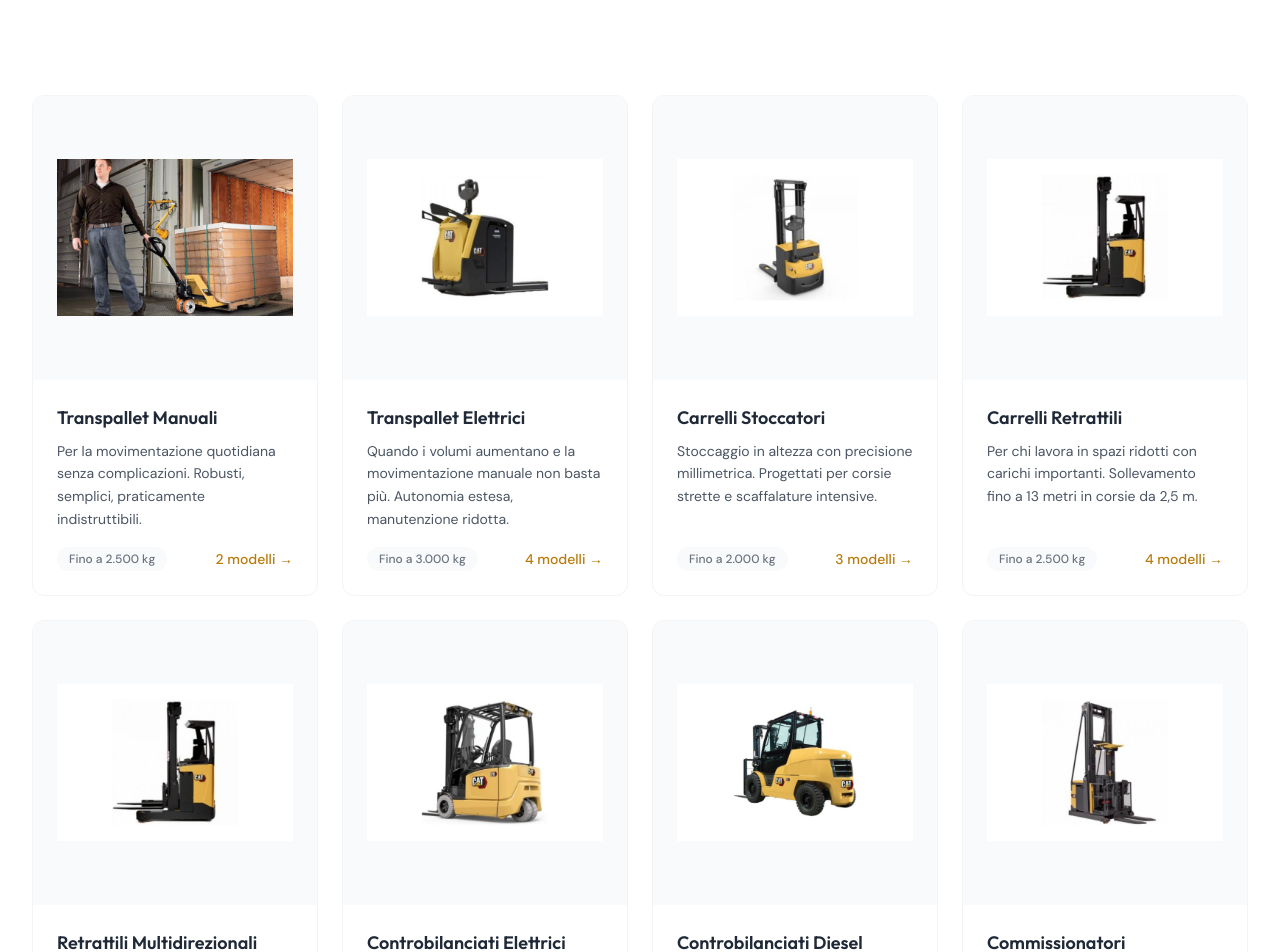
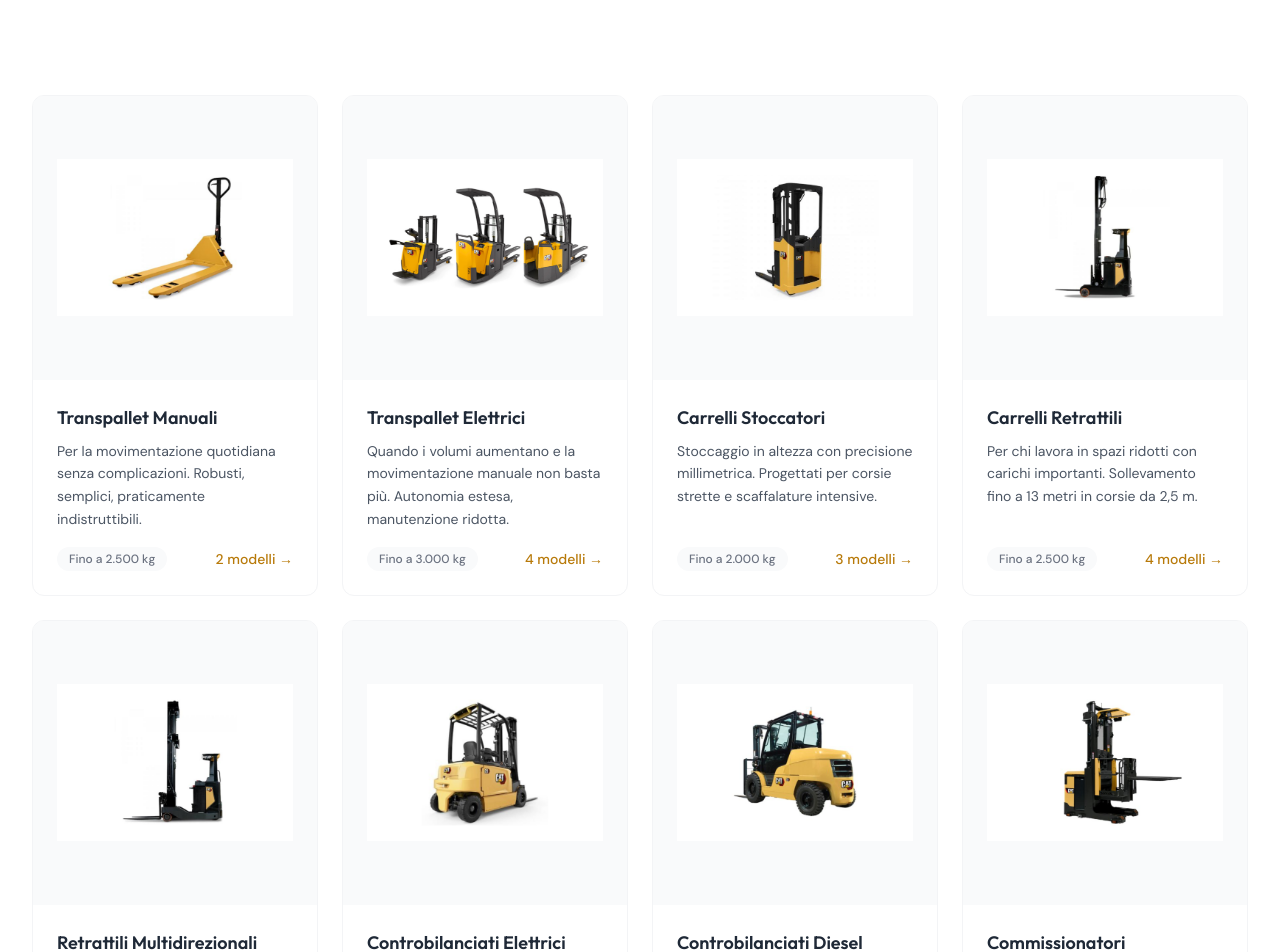
Before and after one commit to null-runner/nuova-tcm-demo, a Next.js app: page /catalogo in a window 1280 px wide. Shown: the part 420-1372 px from the top of the page. Built offline with nearby package versions, Linux system fonts and the light colour scheme.

Commit message:
fix: replace catalog thumbnails with clean product-only images
All category cards now use product photos from subfolders
Removed image with person (transpallet-manuali)
Consistent CAT product shots on clean backgrounds

```diff
--- a/src/app/catalogo/page.tsx
+++ b/src/app/catalogo/page.tsx
@@ -16,8 +16,8 @@ const categories = [
     description: "Per la movimentazione quotidiana senza complicazioni. Robusti, semplici, praticamente indistruttibili.",
     portata: "Fino a 2.500 kg",
     models: 2,
-    image: "/images/catalog/transpallet-manuali.png",
-    alt: "Transpallet manuale CAT®",
+    image: "/images/catalog/transpallet-manuali/C25-transpallet-manuale.png",
+    alt: "Transpallet manuale CAT® C25",
     href: "/catalogo/transpallet-manuali",
   },
   {
@@ -25,8 +25,8 @@ const categories = [
     description: "Quando i volumi aumentano e la movimentazione manuale non basta più. Autonomia estesa, manutenzione ridotta.",
     portata: "Fino a 3.000 kg",
     models: 4,
-    image: "/images/catalog/transpallet-elettrici.png",
-    alt: "Transpallet elettrico CAT®",
+    image: "/images/catalog/transpallet-elettrici/NPV20-25N3-product.png",
+    alt: "Transpallet elettrico CAT® NPV20-25N3",
     href: "/catalogo/transpallet-elettrici",
   },
   {
@@ -34,8 +34,8 @@ const categories = [
     description: "Stoccaggio in altezza con precisione millimetrica. Progettati per corsie strette e scaffalature intensive.",
     portata: "Fino a 2.000 kg",
     models: 3,
-    image: "/images/catalog/stoccatori.png",
-    alt: "Stoccatore elettrico CAT® con montante",
+    image: "/images/catalog/stoccatori/NSR12-20N2-product.png",
+    alt: "Stoccatore elettrico CAT® NSR12-20N2",
     href: "/catalogo/stoccatori",
   },
   {
@@ -43,8 +43,8 @@ const categories = [
     description: "Per chi lavora in spazi ridotti con carichi importanti. Sollevamento fino a 13 metri in corsie da 2,5 m.",
     portata: "Fino a 2.500 kg",
     models: 4,
-    image: "/images/catalog/retrattili.png",
-    alt: "Carrello retrattile CAT® vista laterale",
+    image: "/images/catalog/retrattili/NR14-25-SCHX-N2-product.png",
+    alt: "Carrello retrattile CAT® NR14-25",
     href: "/catalogo/retrattili",
   },
   {
@@ -52,8 +52,8 @@ const categories = [
     description: "Ideali per la movimentazione di carichi lunghi in spazi ristretti. Versatilità in ogni direzione.",
     portata: "Fino a 2.500 kg",
     models: 2,
-    image: "/images/catalog/retrattili.png",
-    alt: "Carrello retrattile multidirezionale CAT®",
+    image: "/images/catalog/retrattili-multidirezionali/NRM20-25N2-product.png",
+    alt: "Carrello retrattile multidirezionale CAT® NRM20-25N2",
     href: "/catalogo/retrattili-multidirezionali",
   },
   {
@@ -61,7 +61,7 @@ const categories = [
     description: "Potenza senza emissioni. La scelta per chi opera in ambienti chiusi o ha obiettivi di sostenibilità.",
     portata: "Da 1,4 a 5,5 ton",
     models: 22,
-    image: "/images/catalog/controbilanciati-elettrici.png",
+    image: "/images/catalog/elettrici-con-pneumatici/elettrici-48v-4ruote-cat.png",
     alt: "Carrello controbilanciato elettrico CAT® a 4 ruote",
     href: "/catalogo/controbilanciati-elettrici",
   },
@@ -70,7 +70,7 @@ const categories = [
     description: "Per carichi pesanti e uso intensivo all'aperto. Affidabilità in qualsiasi condizione operativa.",
     portata: "Da 2,0 a 10 ton",
     models: 13,
-    image: "/images/catalog/controbilanciati-diesel.png",
+    image: "/images/catalog/controbilanciati-termici/diesel-4.0-5.5-cat.png",
     alt: "Carrello controbilanciato diesel CAT® heavy-duty",
     href: "/catalogo/controbilanciati-diesel",
   },
@@ -79,8 +79,8 @@ const categories = [
     description: "Picking rapido e preciso. Configurazioni orizzontali e verticali per ogni layout di magazzino.",
     portata: "Fino a 1.250 kg",
     models: 2,
-    image: "/images/catalog/commissionatori.png",
-    alt: "Commissionatore CAT® per picking in magazzino",
+    image: "/images/catalog/commissionatori/NOM10P-product.png",
+    alt: "Commissionatore CAT® NOM10P",
     href: "/catalogo/commissionatori",
   },
   {
@@ -88,8 +88,8 @@ const categories = [
     description: "Per magazzini ad alta densità. Operatività in corsie strettissime con sollevamento fino a 10 metri.",
     portata: "Fino a 1.500 kg",
     models: 1,
-    image: "/images/catalog/stoccatori.png",
-    alt: "Carrello trilaterale VNA CAT®",
+    image: "/images/catalog/trilaterali-man-down/NTD13-15N3-product.png",
+    alt: "Carrello trilaterale VNA CAT® NTD13-15N3",
     href: "/catalogo/trilaterali",
   },
   {
@@ -97,8 +97,8 @@ const categories = [
     description: "Capacità di rimorchio fino a 5.000 kg. Per la logistica interna su lunghe distanze.",
     portata: "Fino a 5.000 kg",
     models: 1,
-    image: "/images/catalog/transpallet-elettrici.png",
-    alt: "Carrello da traino CAT®",
+    image: "/images/catalog/carrello-da-traino/NTR30-50N2-product.png",
+    alt: "Carrello da traino CAT® NTR30-50N2",
     href: "/catalogo/carrello-da-traino",
   },
   {
@@ -106,7 +106,7 @@ const categories = [
     description: "Revisionati dai nostri tecnici, consegnati con garanzia. Il modo più conveniente per ampliare la flotta.",
     portata: "Varie portate",
     models: 35,
-    image: "/images/catalog/carrelli-usati.png",
+    image: "/images/catalog/carrelli-usati/usati-hero.png",
     alt: "Selezione carrelli elevatori usati revisionati",
     href: "/catalogo/carrelli-usati",
   },
```
